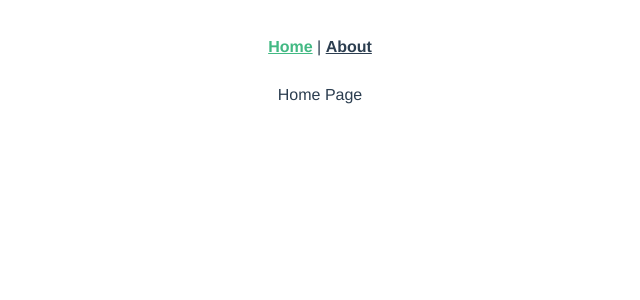
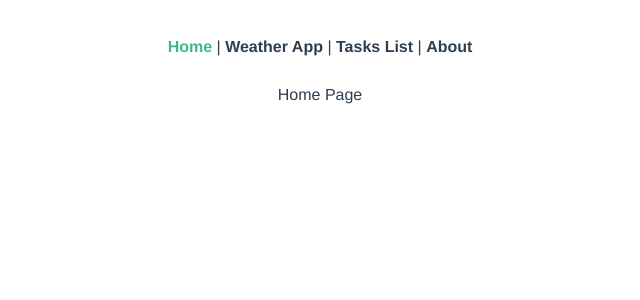
Before and after one commit to umangcodes/wanderer, a Vue app in the folder milestoneproject/: page / in a window 1280 px wide. Shown: the top 300 px of the page, without its empty margins (320-960 px from the left). Built offline with nearby package versions, Linux system fonts and the light colour scheme.

Commit message:
router-link to different views added to the app.

```diff
--- a/milestoneproject/src/App.vue
+++ b/milestoneproject/src/App.vue
@@ -1,7 +1,9 @@
 <template>
   <div id="nav">
-    <router-link to="/">Home</router-link> |
-    <router-link to="/about">About</router-link>
+    <router-link :to="{ name: 'Home' }">Home</router-link> |
+    <router-link :to="{ name: 'WeatherApp' }">Weather App</router-link> |
+    <router-link :to="{ name: 'ToDo' }">Tasks List</router-link> |
+    <router-link :to="{ name: 'About' }">About</router-link>
   </div>
   <router-view />
 </template>
@@ -22,9 +24,14 @@
 #nav a {
   font-weight: bold;
   color: #2c3e50;
+  text-decoration: none;
 }
 
 #nav a.router-link-exact-active {
   color: #42b983;
 }
+
+.page {
+  border: 2px solid rgba(0, 0, 0, 0.2);
+}
 </style>
```
